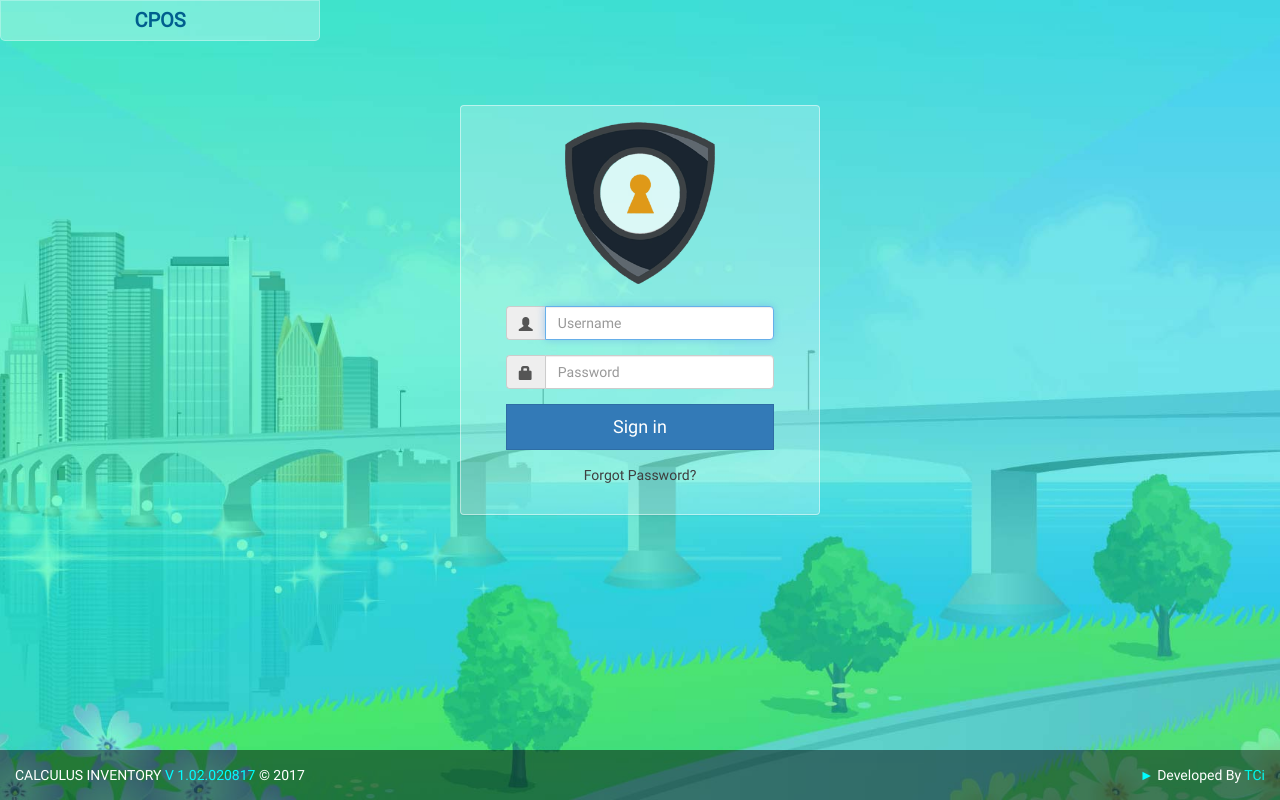
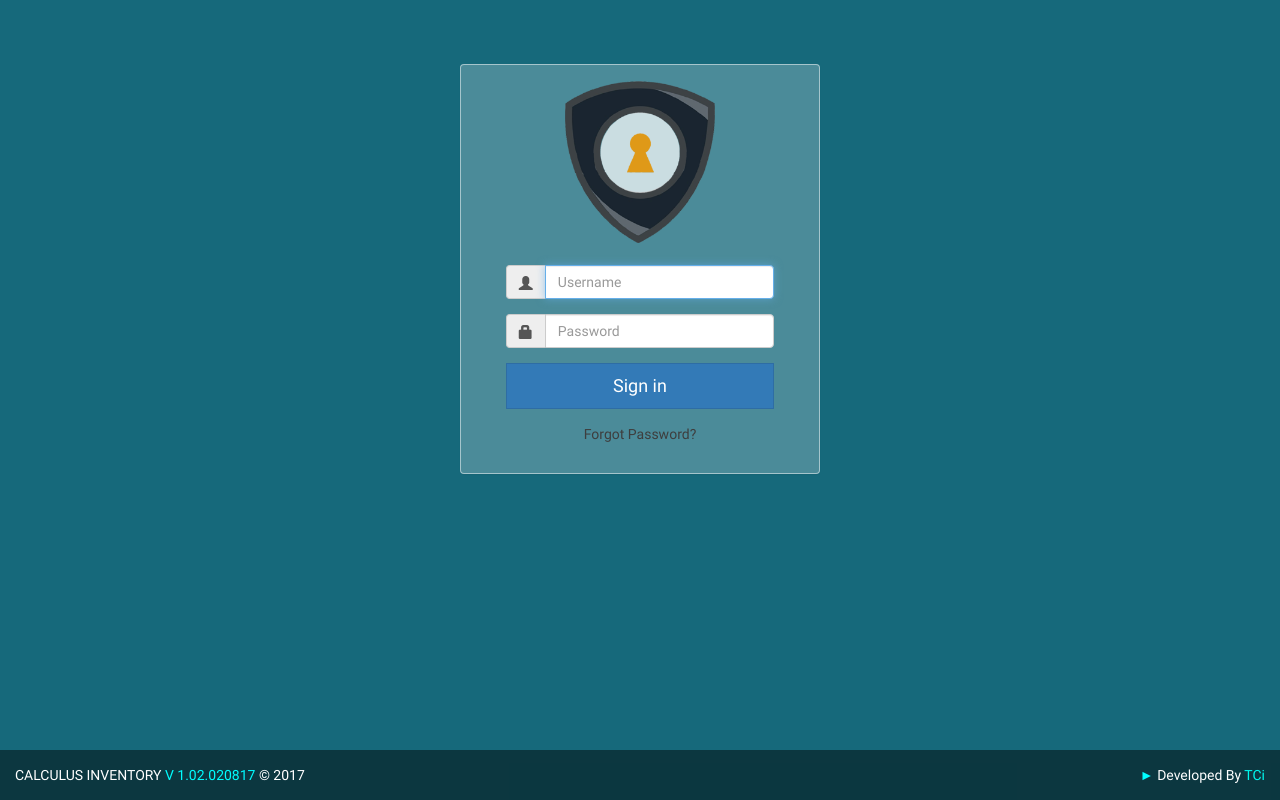
Before and after one commit to dd-vs/cpos, a PHP site: page / in a window 1280 px wide. Run offline with PHP 8.4, Linux system fonts and the light colour scheme.

Commit message:
style changes

```diff
--- a/index.php
+++ b/index.php
@@ -2,14 +2,14 @@
 		<meta charset="utf-8">
 		<meta http-equiv="X-UA-Compatible" content="IE=edge">
 		<meta name="viewport" content="width=device-width, initial-scale=1">
-		<title>CALCULUS INVENTORY</title>
+		<title>CPOS</title>
 		<link href="pages/css/bootstrap.css" rel="stylesheet">
         <link href="pages/images/ico/favicon.png" rel="shortcut icon" type="image/x-icon">
         <link href="pages/images/ico/ico-phone.png" rel="apple-touch-icon">
 	<style>
 				@font-face{
 					font-family:Roboto;
-					src:url(../fonts/Roboto-Regular.ttf);
+					src:url(./pages/fonts/Roboto-Regular.ttf);
 				}
 				*{font-family: Roboto,sans-serif;}
 				html {
@@ -19,8 +19,7 @@
 					min-height:100%;
 					display: flex;
 					flex-direction: column;
-					background-color: #474747;
-					background-image: url(pages/images/bg.jpg);
+					background-color: #16697b;
 					background-position: 50% 50%;
 					background-size: cover;
 					background-repeat: no-repeat;
@@ -52,14 +51,11 @@
         .btn{border-radius: 0!important;}
         .customer-panel{background-color: rgba(255, 255, 255, 0.30); border: 1px solid rgba(255,255,255, 0.3); width: 25%; padding-top: 5px; padding-bottom: 5px; font-size: 20px; font-weight: bold; color: #fff; text-align: center;     border-bottom-left-radius: 5px; border-bottom-right-radius: 5px; color: #005E8E;}
 		</style>
-         <div class="customer-panel">CPOS</div>
          <div class="container" style="margin-top:5%;" id="loggin">
 			<div class="row">
 				<div class="col-sm-6 col-md-4 col-md-offset-4">
 					<div class="panel panel-default">
-						<!--<div class="panel-heading">
-							<strong> Sign in to continue</strong>
-						</div> -->
+
 						<div class="panel-body"  >
 							<form id="frmlogin" action="login.php" method="POST">
 								<fieldset>
```
